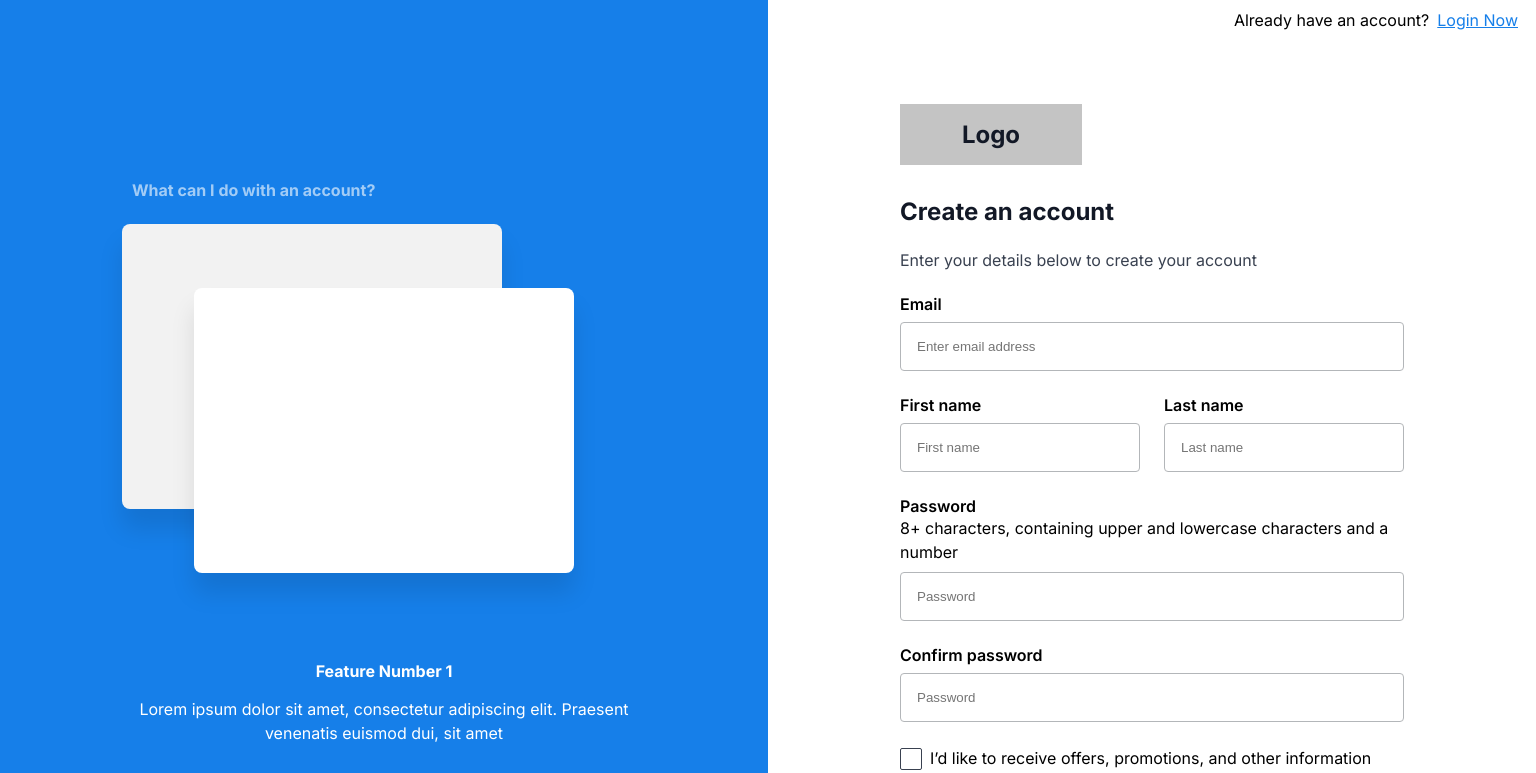
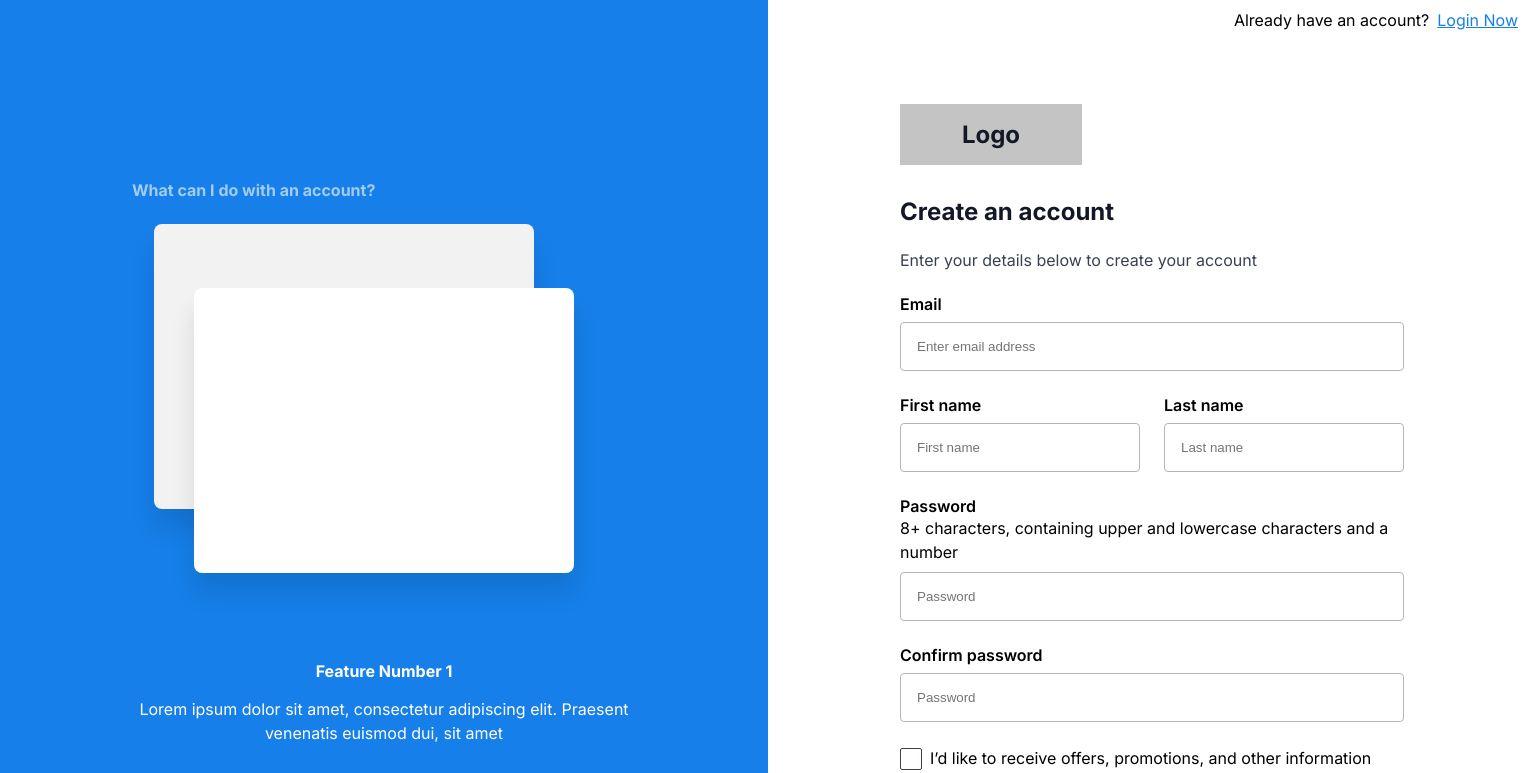
Before and after one commit to jersrej/developer-task-cloud-employee, a React (Create React App) app: page / in a window 1536 px wide. Shown: the top 773 px of the page. Built offline with nearby package versions, Linux system fonts and the light colour scheme; a web font is replaced by a local one.

Commit message:
Fix absolute positioning for behind box

```diff
--- a/src/index.css
+++ b/src/index.css
@@ -468,8 +468,8 @@ body {
   }
 
   .hero-box-container .box-behind {
+    left: -40px;
     top: -64px;
-    left: -72px;
   }
 
   .terms-container {
```
